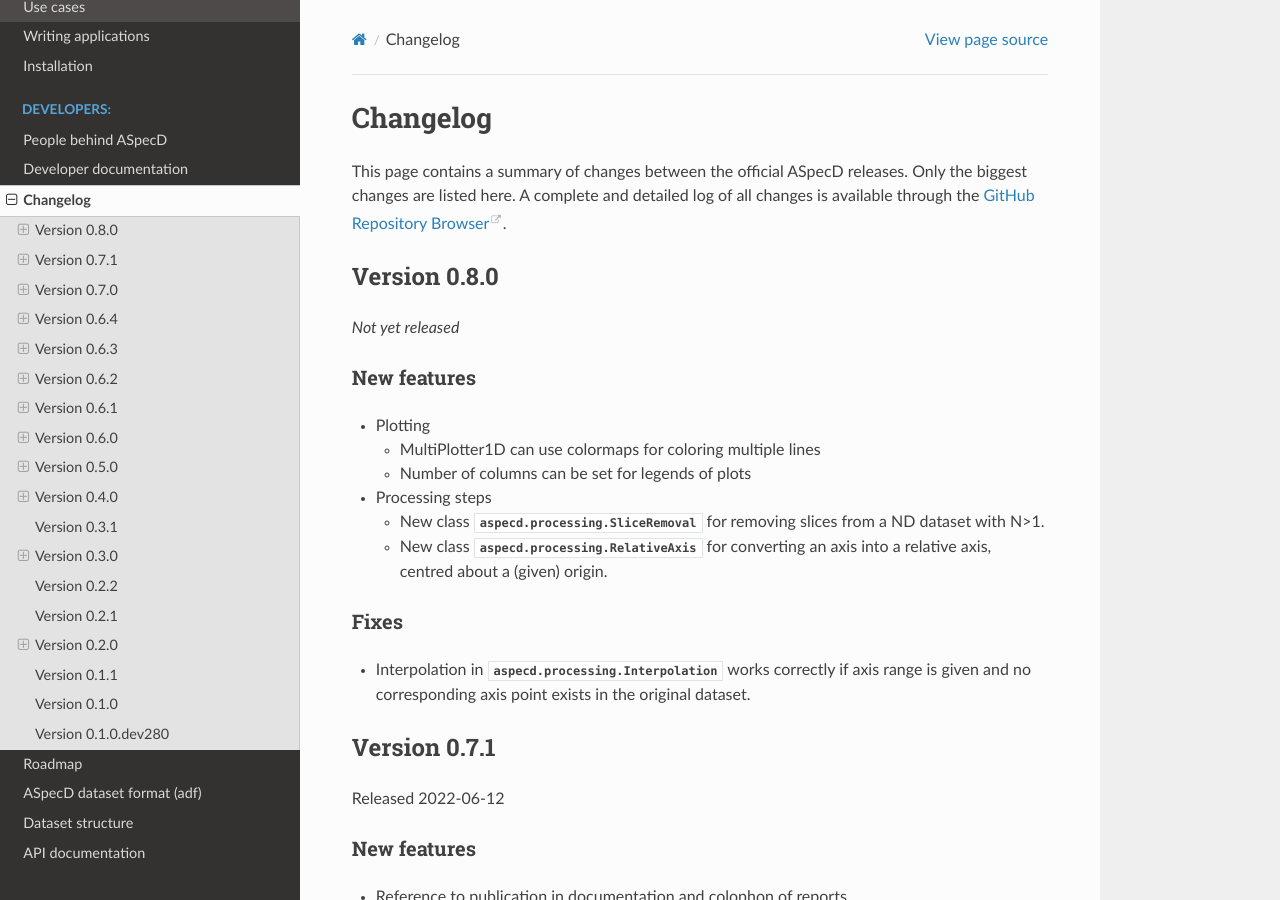
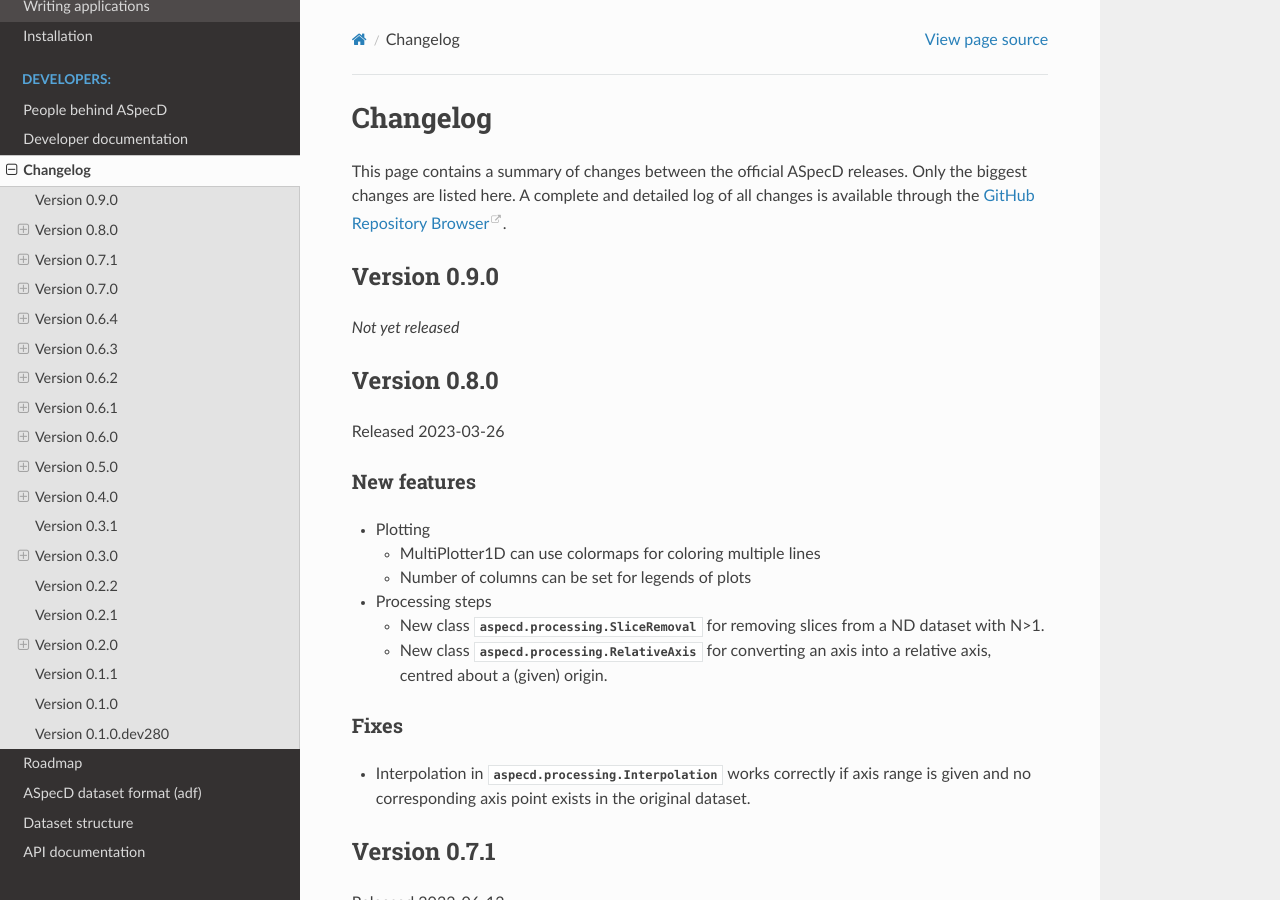
Before and after one commit to tillbiskup/aspecd, a Sphinx documentation site: the page built from docs/changelog.rst, in a window 1280 px wide and 900 px high. Built offline with Sphinx 7.4.7 and the Read the Docs theme 2.0.0, drawn with Linux system fonts in a browser that asks for light colours.

Commit message:
Post-release

```diff
--- a/docs/changelog.rst
+++ b/docs/changelog.rst
@@ -5,10 +5,16 @@
 This page contains a summary of changes between the official ASpecD releases. Only the biggest changes are listed here. A complete and detailed log of all changes is available through the `GitHub Repository Browser <https://github.com/tillbiskup/aspecd/commits/master>`_.
 
 
+Version 0.9.0
+=============
+
+*Not yet released*
+
+
 Version 0.8.0
 =============
 
-*Not yet released*
+Released 2023-03-26
 
 New features
 ------------
```
Also changed, not shown: 1 other file.
